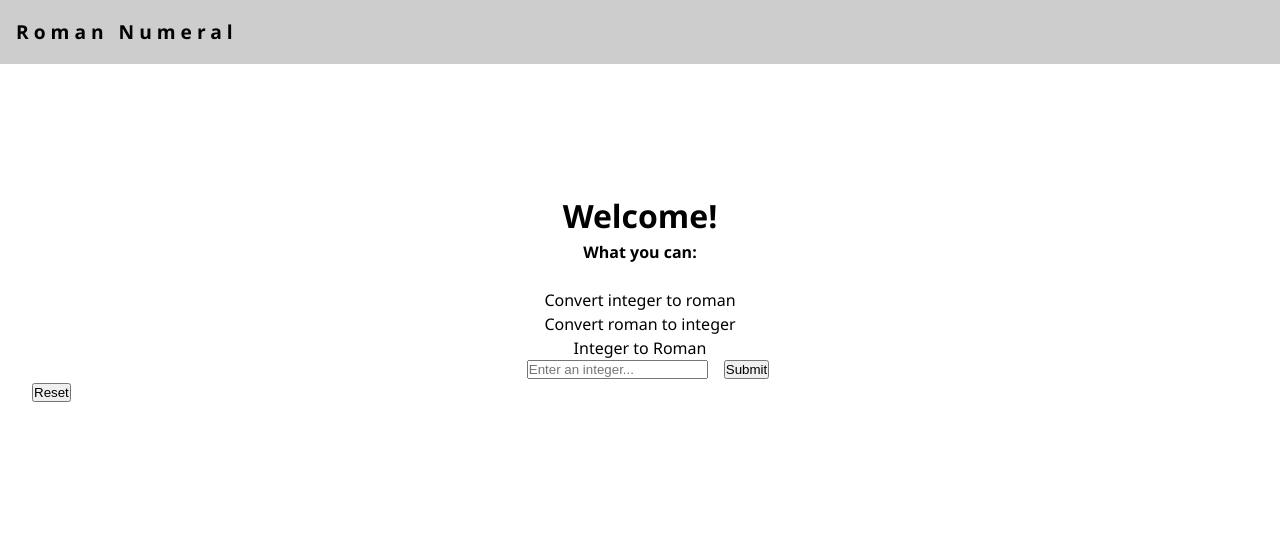
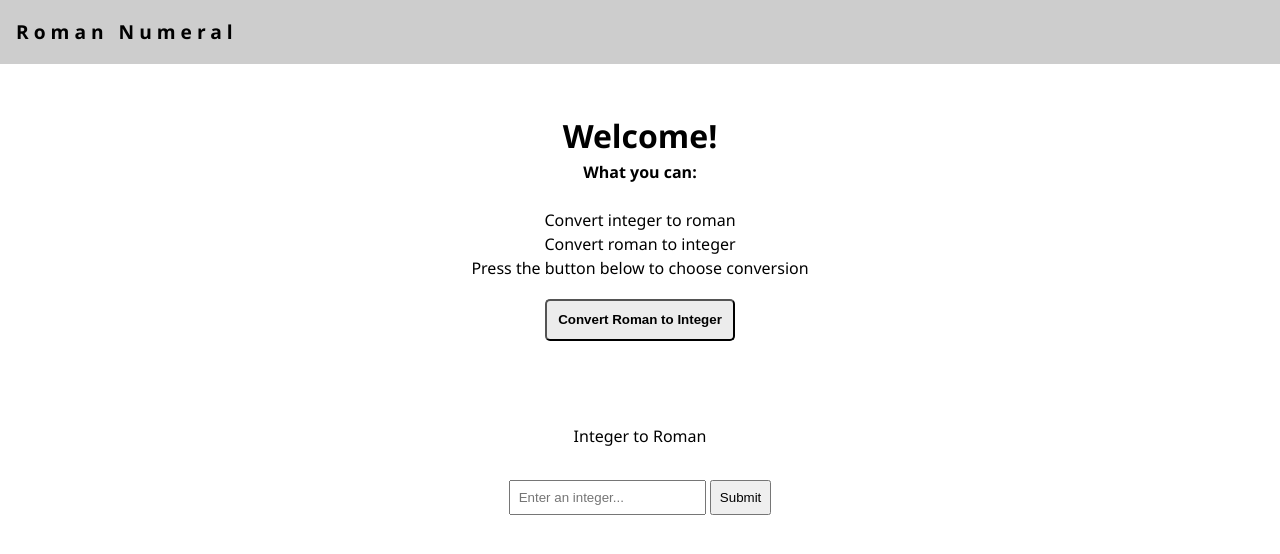
Before and after one commit to LouiaR/roman-numerals-convertor, a React (Create React App) app in the folder frontend/: page / in a window 1280 px wide. Shown: the top 554 px of the page. Built offline with nearby package versions, Linux system fonts and the light colour scheme.

Commit message:
Imrove styling &  add result component

```diff
--- a/frontend/src/components/Converters/Convertor.css
+++ b/frontend/src/components/Converters/Convertor.css
@@ -1,13 +1,11 @@
-form {
+form,
+label {
     display: flex;
     flex-flow: column;
     align-items: center;
-}
-
-.form-group {
-    display: flex;
+    padding: 2rem 0;
 }
 
 input {
-    margin-left: 1rem;
+   padding: 8px
 }
--- a/frontend/src/components/Layout/Layout.css
+++ b/frontend/src/components/Layout/Layout.css
@@ -3,13 +3,13 @@
     flex-flow: column;
     justify-content: center;
     align-items: center;
-    margin-top: 5rem;
+    text-align: center;
 }
 
 .brand {
     line-height: 8vh;
     font-weight: 700;
     font-size: 1.2rem;
-    padding-left: 1rem;
+    padding-left: 3rem;
     letter-spacing: 5px;
 }
--- /dev/null
+++ b/frontend/src/containers/index.css
@@ -0,0 +1,19 @@
+.btn {
+    margin: 1.2rem 0;
+    padding: .7rem;
+    border-radius: 5px;
+    cursor: pointer;
+    background: #ececec;
+    font-weight: 600;
+    transition: all .3s ease-out;
+    -webkit-transition: all .3s ease-out;
+    -moz-transition: all .3s ease-out;
+    -ms-transition: all .3s ease-out;
+    -o-transition: all .3s ease-out;
+}
+
+.btn:hover,
+.btn:focus {
+    background: #cdcdcd;
+    color: white;
+}
--- a/frontend/src/containers/index.js
+++ b/frontend/src/containers/index.js
@@ -1,15 +1,17 @@
 import React, { Component, Fragment } from 'react';
 import axios from 'axios';
 
-import ConvertToRoman from '../components/Converters/ConvertToRoman'
-import ConvertToInteger from '../components/Converters/ConvertToInteger'
+import ConvertToRoman from '../components/Converters/ConvertToRoman';
+import ConvertToInteger from '../components/Converters/ConvertToInteger';
+import './index.css';
 
 class RomanConverter extends Component {
     state = {
         data: '',
         integer: '',
         roman: '',
-        showRoman: true
+        showRoman: true,
+        isResult: false
     }
 
     onChangeHandler = (e) => {
@@ -26,7 +28,10 @@ class RomanConverter extends Component {
             const result = await axios.post(`http://localhost:2222/api/roman`, {
                 integer
             });
-            this.setState({ data: result.data });
+            this.setState({
+                data: result.data,
+                isResult: true
+                });
         } catch(err) {
             console.log(err);
         }
@@ -39,7 +44,10 @@ class RomanConverter extends Component {
             const result = await axios.post(`http://localhost:2222/api/integer`, {
                 roman
             });
-            this.setState({ data: result.data });
+            this.setState({
+                data: result.data,
+                isResult: true
+                });
         } catch(err) {
             console.log(err);
         }
@@ -62,14 +70,14 @@ class RomanConverter extends Component {
       if(!status){
           console.log(errors);
       }
-    let result =  (
+    let displayInpuField =  (
         <ConvertToRoman
             change={this.onChangeHandler}
             clicked={this.submitIntegerHandler}
         />
     )
     if(!showRoman) {
-        result = (<ConvertToInteger
+        displayInpuField = (<ConvertToInteger
             change={this.onChangeHandler}
             clicked={this.submitRomanHandler}
         />);
@@ -81,9 +89,15 @@ class RomanConverter extends Component {
                 <h4>What you can:</h4> <br/>
                 <p>Convert integer to roman </p>
                 <p>Convert roman to integer </p>
+                <p>Press the button below to choose conversion</p>
+                <button
+                    className="btn"
+                    onClick={this.toggleConverterHandle}
+                >
+                    {showRoman ? 'Convert Roman to Integer': 'Convert Interger to Roman'}
+                </button>
             </div>
-            {result}
-            <button onClick={this.toggleConverterHandle}>Reset</button>
+            {displayInpuField}
         </Fragment>
     );
   }
--- a/frontend/src/index.css
+++ b/frontend/src/index.css
@@ -2,11 +2,6 @@
   box-sizing: border-box;
   margin: 0;
   padding: 0;
-}
-
-:root {
-  --main-color: green;
-  --main-padding: 0 2rem;
 }
 
 body {
@@ -18,6 +13,7 @@ body {
   padding: var(--main-padding);
   display: grid;
   grid-gap: 3rem;
+  overflow: hidden;
 }
 
 header {
```
Also changed, not shown: frontend/src/Result/index.js (added, +14 -0 lines), frontend/src/containers/convertToInteger.js (deleted, +0 -30 lines), 1 other file (tests, documents, lock files or other folders).
